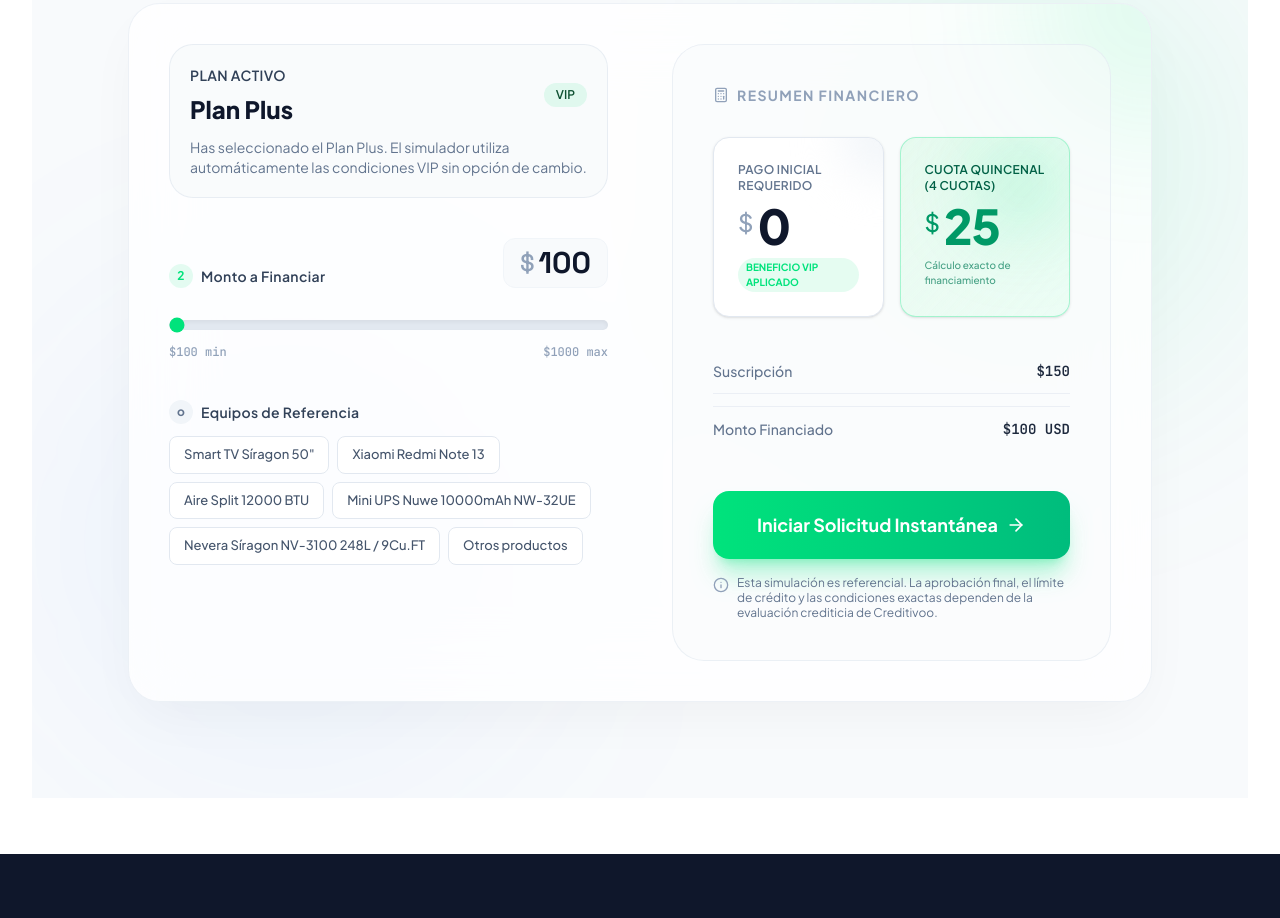
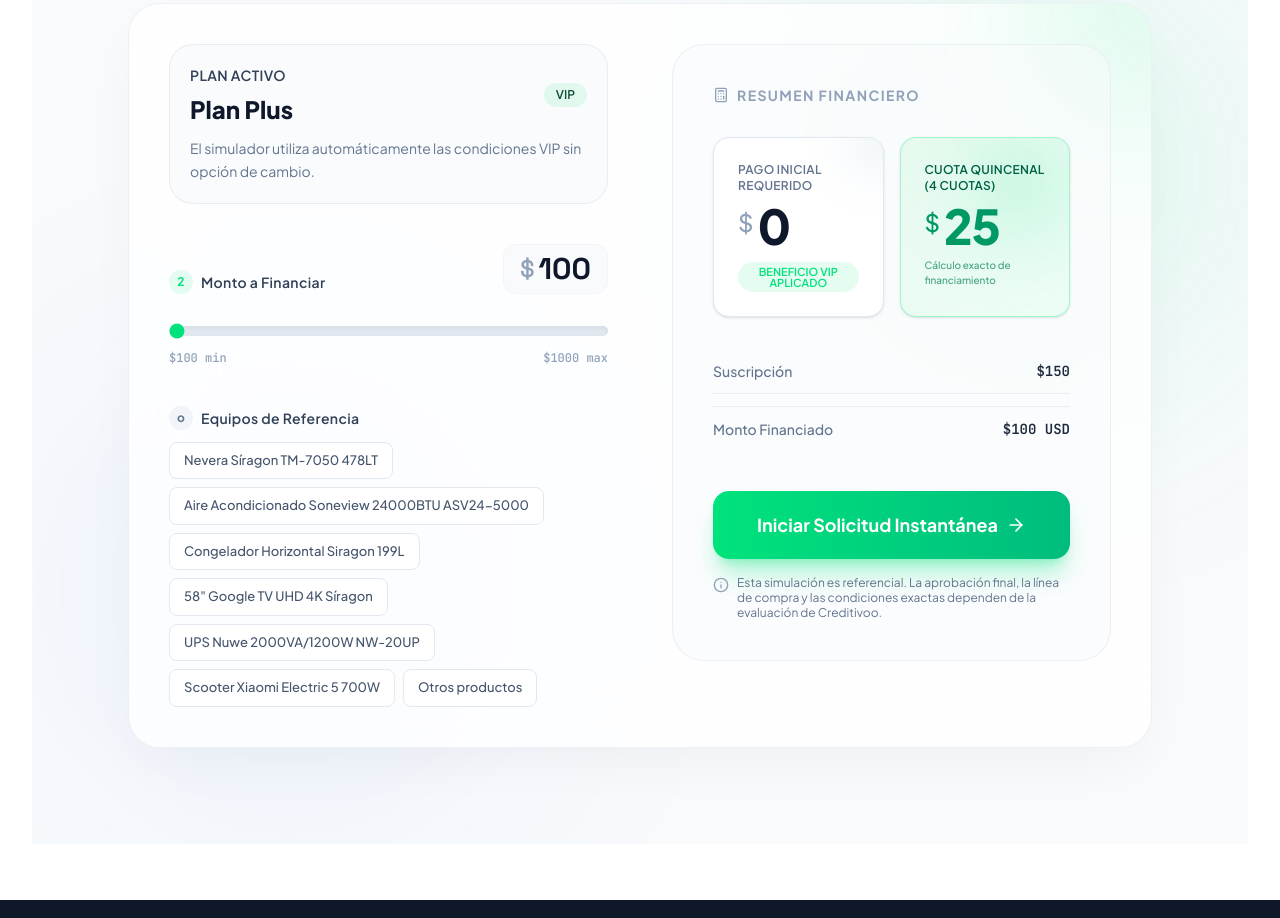
Before and after one commit to jeremyhrz/creditivoo-landing, a React (Vite) app: page / in a window 1280 px wide. Shown: the part 1460-2378 px from the top of the page. Built offline with nearby package versions, Linux system fonts and the light colour scheme.

Commit message:
feat: add Simulator component with interactive price slider and preset product options

```diff
--- a/src/components/Simulator.tsx
+++ b/src/components/Simulator.tsx
@@ -11,18 +11,19 @@ interface SimulatorProps {
 }
 
 const PRESETS = [
-  { name: 'Smart TV Síragon 50"', price: 349, category: 'Televisor' },
-  { name: 'Xiaomi Redmi Note 13', price: 189, category: 'Teléfono' },
-  { name: 'Aire Split 12000 BTU', price: 299, category: 'Electrodoméstico' },
-  { name: 'Mini UPS Nuwe 10000mAh NW-32UE', price: 549, category: 'Computación' },
-  { name: 'Nevera Síragon NV-3100 248L / 9Cu.FT', price: 429, category: 'Línea Blanca' },
+  { name: 'Nevera Síragon TM-7050 478LT', price: 920, category: 'Línea Blanca' },
+  { name: 'Aire Acondicionado Soneview 24000BTU ASV24-5000', price: 600, category: 'Electrodoméstico' },
+  { name: 'Congelador Horizontal Siragon 199L', price: 400, category: 'Línea Blanca' },
+  { name: '58" Google TV UHD 4K Síragon', price: 430, category: 'Televisor' },
+  { name: 'UPS Nuwe 2000VA/1200W NW-20UP', price: 190, category: 'Computación' },
+  { name: 'Scooter Xiaomi Electric 5 700W', price: 750, category: 'Movilidad' },
   { name: 'Otros productos', price: 0, category: 'Otros' },
 ];
 
 function Simulator({ onSimulateSelect }: SimulatorProps) {
   const [selectedPreset, setSelectedPreset] = useState<number>(-1);
   const [productPrice, setProductPrice] = useState<number>(100);
-  const [productName, setProductName] = useState<string>('Smart TV Síragon 50"');
+  const [productName, setProductName] = useState<string>('Nevera Síragon TM-7050 478LT');
   const selectedPlan: 'plus' = 'plus';
 
   const calculateInitialPayment = useCallback((_plan: 'plus', totalAmount: number) => {
@@ -101,7 +102,7 @@ function Simulator({ onSimulateSelect }: SimulatorProps) {
             <div className="lg:col-span-6 flex flex-col space-y-10">
 
               {/* 1. Plan Información */}
-              <div className="rounded-[1.5rem] border border-slate-200/70 bg-slate-50/80 p-5">
+              <div className="rounded-[1.5rem] border border-slate-200/70 bg-slate-50/80 p-5 h-auto">
                 <div className="flex items-center justify-between gap-4">
                   <div>
                     <p className="text-sm font-semibold text-slate-700 tracking-wide uppercase">Plan Activo</p>
@@ -111,8 +112,8 @@ function Simulator({ onSimulateSelect }: SimulatorProps) {
                     VIP
                   </span>
                 </div>
-                <p className="mt-3 text-sm text-slate-500">
-                  Has seleccionado el Plan Plus. El simulador utiliza automáticamente las condiciones VIP sin opción de cambio.
+                <p className="mt-3 text-sm text-slate-500 leading-relaxed block w-full">
+                  El simulador utiliza automáticamente las condiciones VIP sin opción de cambio.
                 </p>
               </div>
 
@@ -194,9 +195,11 @@ function Simulator({ onSimulateSelect }: SimulatorProps) {
                     </span>
                   </div>
                   {selectedPlan === 'plus' && (
-                    <span className="inline-block mt-2 text-[10px] font-bold text-[#00E37C] bg-[#00E37C]/10 px-2 py-0.5 rounded-full">
-                      BENEFICIO VIP APLICADO
-                    </span>
+                    <div className="w-full flex justify-center mt-3 relative z-10">
+                      <span className="inline-flex items-center justify-center text-center rounded-full px-2.5 py-1 text-[11px] font-semibold leading-none w-full max-w-max block text-[#00E37C] bg-[#00E37C]/10">
+                        BENEFICIO VIP APLICADO
+                      </span>
+                    </div>
                   )}
                 </div>
 
@@ -244,7 +247,7 @@ function Simulator({ onSimulateSelect }: SimulatorProps) {
               <div className="flex items-start gap-2 mt-4 text-xs text-slate-500 leading-tight">
                 <Info className="w-4 h-4 text-slate-400 shrink-0 mt-0.5" />
                 <p>
-                  Esta simulación es referencial. La aprobación final, el límite de crédito y las condiciones exactas dependen de la evaluación crediticia de Creditivoo.
+                  Esta simulación es referencial. La aprobación final, la línea de compra y las condiciones exactas dependen de la evaluación de Creditivoo.
                 </p>
               </div>
 
```
